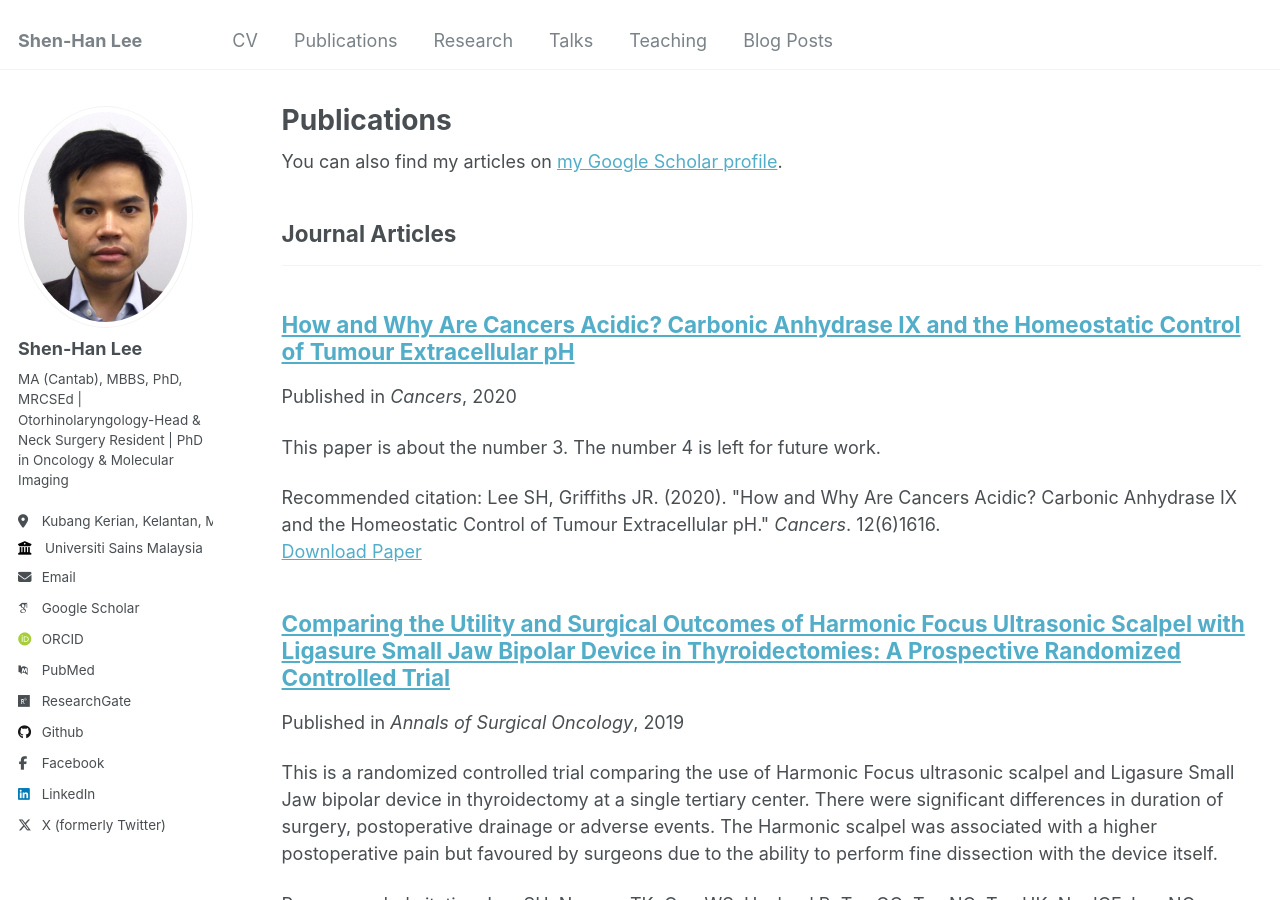
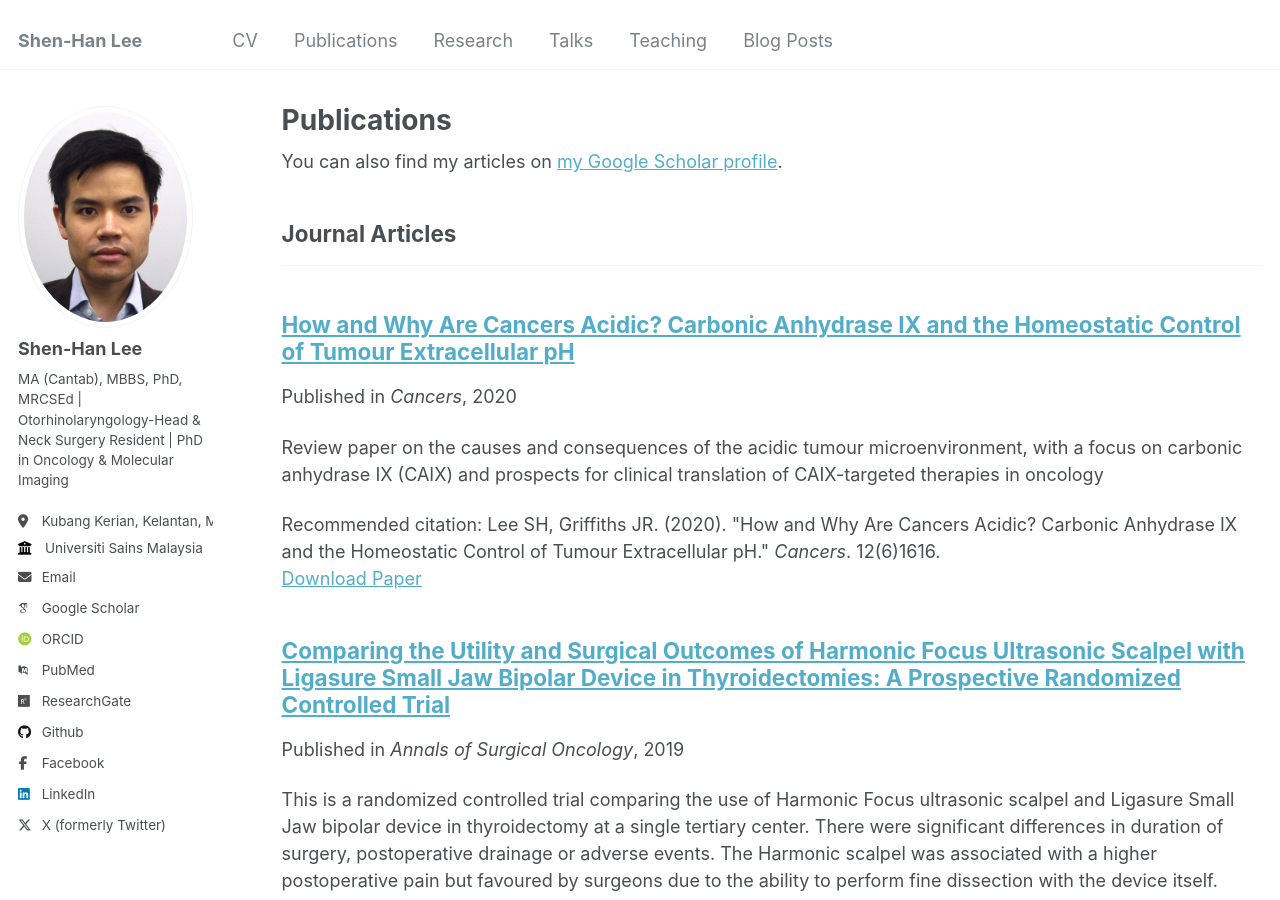
Before and after one commit to shenhanlee/shenhanlee.github.io, a Jekyll site: the page built from _pages/publications.html, in a window 1280 px wide and 900 px high. Built offline with Jekyll 4.4.1, drawn with Linux system fonts in a browser that asks for light colours; some web fonts are replaced.

Commit message:
Merge remote-tracking branch 'origin/master'

```diff
--- a/_publications/2020-06-18-how-why-cancers-acidic-carbonic-anhydrase-ix.md
+++ b/_publications/2020-06-18-how-why-cancers-acidic-carbonic-anhydrase-ix.md
@@ -3,7 +3,7 @@ title: "How and Why Are Cancers Acidic? Carbonic Anhydrase IX and the Homeostati
 collection: publications
 category: manuscripts
 permalink: /publication/2020-06-18-how-why-cancers-acidic-carbonic-anhydrase-ix
-excerpt: 'This paper is about the number 3. The number 4 is left for future work.'
+excerpt: 'Review paper on the causes and consequences of the acidic tumour microenvironment, with a focus on carbonic anhydrase IX (CAIX) and prospects for clinical translation of CAIX-targeted therapies in oncology'
 date: 2020-06-18
 venue: 'Cancers'
 paperurl: 'https://shenhanlee.github.io/files/Lee SH & Griffiths JR_Cancers_2020.pdf'
```
Also changed, not shown: other parts of _publications/2020-06-18-how-why-cancers-acidic-carbonic-anhydrase-ix.md (+1 -0 lines).
